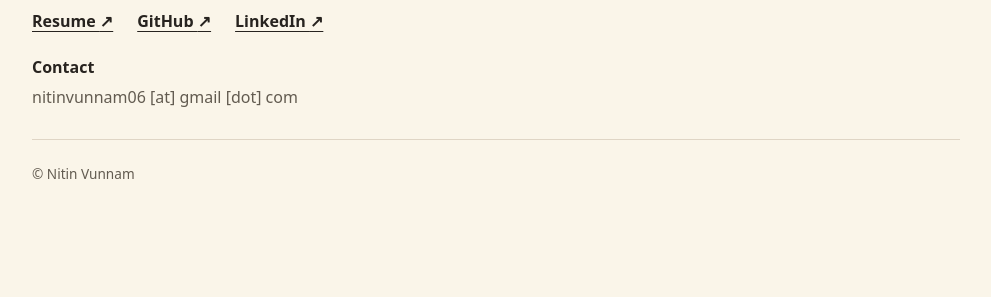
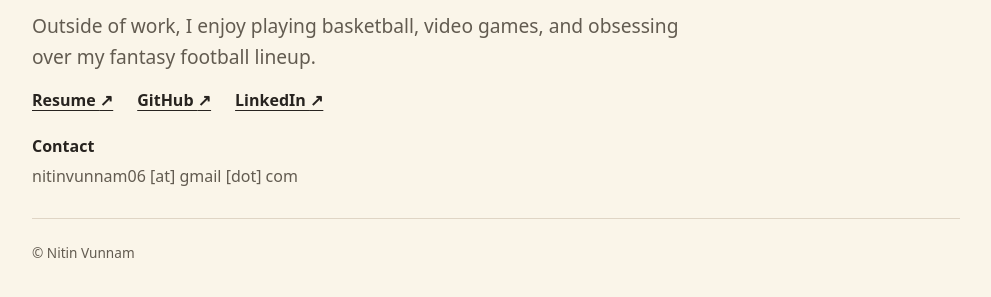
Before and after one commit to nitinvunnam/personalwebsite, a plain HTML site: page index.html in a window 1280 px wide. Shown: the part 381-678 px from the top of the page, without its empty margins (144-1135 px from the left). Drawn offline with Linux system fonts and the light colour scheme.

Commit message:
Add personal interests below homepage introduction

```diff
--- a/index.html
+++ b/index.html
@@ -177,6 +177,7 @@
         <img class="portrait" src="./portrait.jpg" alt="Portrait of Nitin Vunnam" width="800" height="800">
         <div class="details">
           <p>Take a look at what I’m working on and what I’ve done.</p>
+          <p>Outside of work, I enjoy playing basketball, video games, and obsessing over my fantasy football lineup.</p>
           <nav class="links" aria-label="Personal links">
             <a href="./Nitin_Vunnam_resume.pdf" target="_blank" rel="noopener noreferrer" aria-label="Resume (opens in a new tab)">Resume <span aria-hidden="true">&#8599;</span></a>
             <a href="https://github.com/nitinvunnam" target="_blank" rel="noopener noreferrer" aria-label="GitHub (opens in a new tab)">GitHub <span aria-hidden="true">&#8599;</span></a>
```
